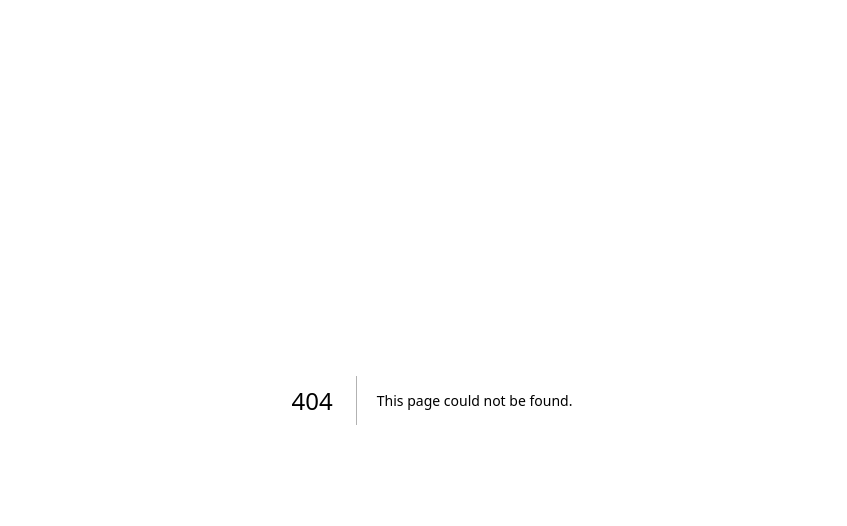
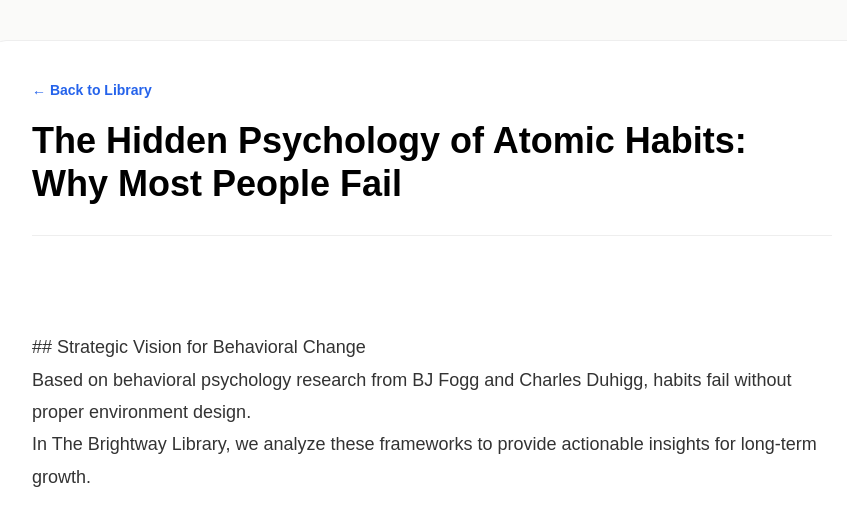
Before and after one commit to 007-JG/my-free-library, a Next.js app: page /posts/habit-science-20260514 in a window 1280 px wide. Before the commit this address had no page. Shown: the top 526 px of the page, without its empty margins (208-1055 px from the left). Built offline with nearby package versions, Linux system fonts and the light colour scheme.

Commit message:
Create page.js

```diff
--- /dev/null
+++ b/app/posts/[slug]/page.js
@@ -0,0 +1,28 @@
+import fs from 'fs';
+import path from 'path';
+
+export default function Post({ params }) {
+  const { slug } = params;
+  const filePath = path.join(process.cwd(), 'content/posts', `${slug}.md`);
+
+  if (!fs.existsSync(filePath)) return <div>Post not found</div>;
+
+  const fileContents = fs.readFileSync(filePath, 'utf8');
+
+  // Title aur Content ko alag karna
+  const title = fileContents.match(/title: '(.*?)'/)?.[1] || 'Analysis';
+  const content = fileContents.split('---').pop();
+
+  return (
+    <div style={{ fontFamily: 'sans-serif', backgroundColor: '#fafaf9', minHeight: '100vh', padding: '40px 20px' }}>
+      <div style={{ maxWidth: '800px', margin: '0 auto', backgroundColor: '#fff', padding: '40px', borderRadius: '15px', border: '1px solid #eee' }}>
+        <a href="/" style={{ color: '#2563eb', fontWeight: 'bold', textDecoration: 'none', fontSize: '14px' }}>← Back to Library</a>
+        <h1 style={{ fontSize: '36px', fontWeight: '900', marginTop: '20px', lineHeight: '1.2' }}>{title}</h1>
+        <hr style={{ margin: '30px 0', border: '0', borderTop: '1px solid #eee' }} />
+        <div style={{ lineHeight: '1.8', color: '#333', fontSize: '18px', whiteSpace: 'pre-wrap' }}>
+          {content}
+        </div>
+      </div>
+    </div>
+  );
+}
```
